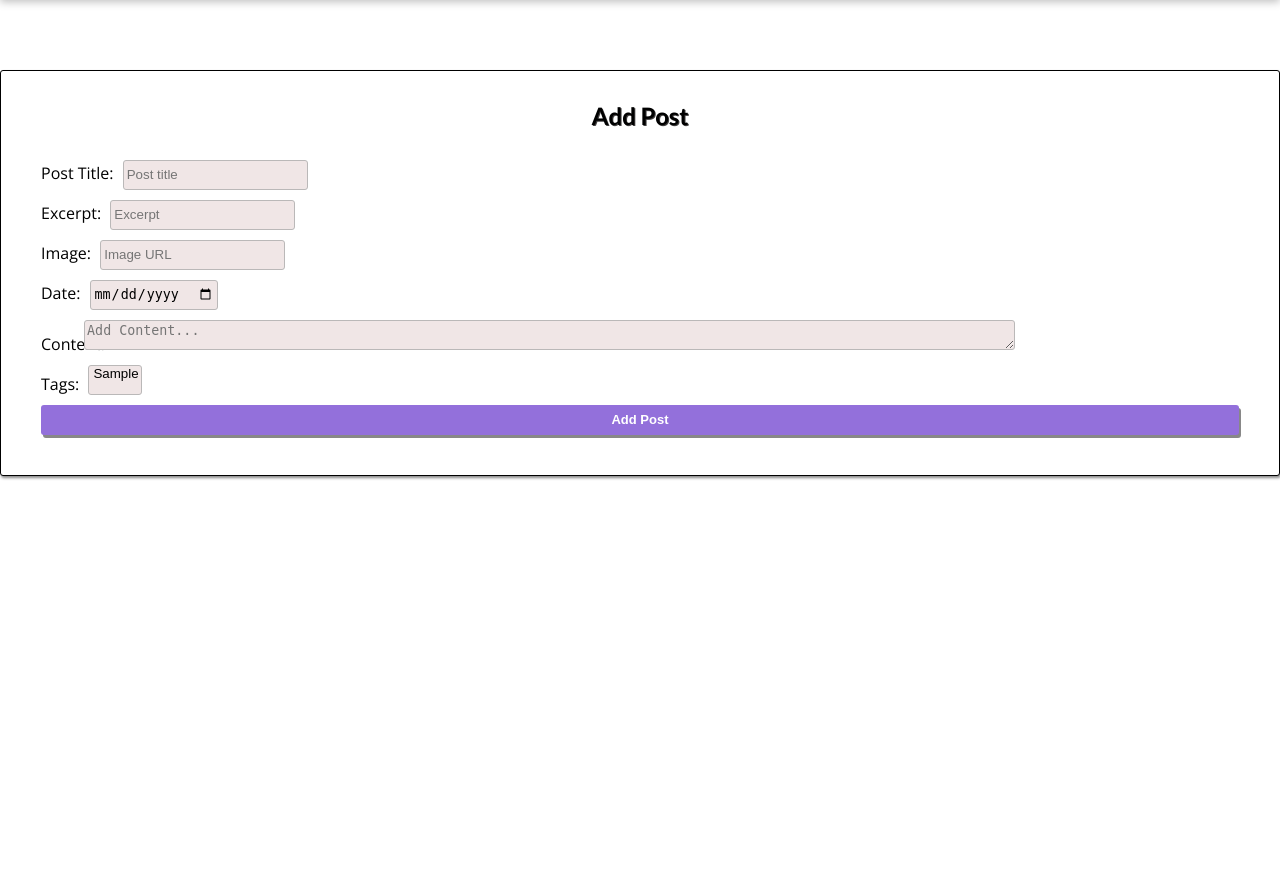
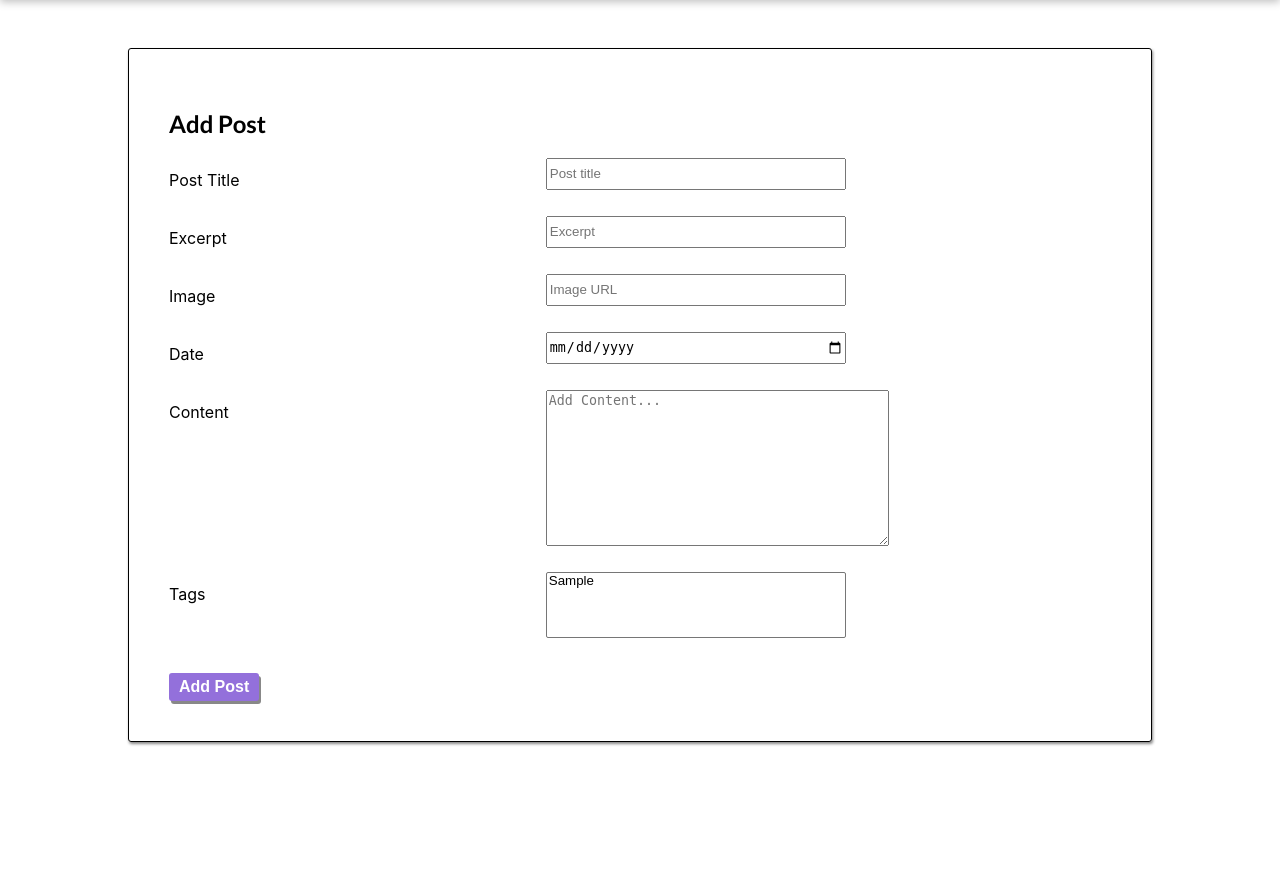
Before and after one commit to midimitrova/Django-Project-Building-A-Baby-Blog, a Django app: page /add-post/ in a window 1280 px wide. Shown: the part 80-950 px from the top of the page. Before the commit the page ends 560 px from the top, so only its background shows below. Run offline with Django 4.2, Linux system fonts and the light colour scheme; a user stored in the database is signed in; tables that the repository leaves empty hold one stand-in row (values such as "Sample post").

Commit message:
Update HTML and CSS files

```diff
--- a/web_project/web_project/blog/static/blog/add-post.css
+++ b/web_project/web_project/blog/static/blog/add-post.css
@@ -1,111 +1,150 @@
 #main-navigation {
-  background-color: #390281;
-  box-shadow: 0 2px 8px rgba(0, 0, 0, 0.25);
+    background-color: #390281;
+    box-shadow: 0 2px 8px rgba(0, 0, 0, 0.25);
 }
 
 
-.edit-delete {
-    margin-top: 150px;
+.add-btn {
+    padding: 5px 10px 5px 10px;
+    border: none;
+    border-radius: 3px;
+    color: white;
+    font-weight: bold;
+    font-size: 16px;
+    cursor: pointer;
+    box-shadow: 2px 3px #888888;
+    z-index: 2;
 }
 
-.login-register-div {
-	margin-top: 13%;
-
+.add-btn {
+    margin-top: 15px;
+    background-color: mediumpurple;
 }
 
 .edit-delete {
-	display: block;
-	background-color: rgb(255, 255, 255);
-	border: 1px solid rgb(156, 152, 152);
-	padding: 40px;
-	margin-bottom: 15px;
-	border-radius: 3px;
-	border: 1px solid;
-	box-shadow: 1px 2px 3px #888888;
+    margin: 10% 10%;
+    font-family: -apple-system, system-ui, "Segoe UI", Roboto, Oxygen, Ubuntu,
+    Cantarell, "Open Sans", "Helvetica Neue", sans-serif;
+    border: 1px solid rgb(156, 152, 152);
+    padding: 40px;
+    border-radius: 3px;
+    border: 1px solid;
+    box-shadow: 1px 2px 3px #888888;
 }
 
 .edit-delete h2 {
-	text-align: center;
-	margin-top: -10px;
-	text-shadow: 1px 1px rgb(65, 63, 63);
+    text-align: inherit;
+    margin-bottom: 20px;
 }
 
-.edit-delete label {
-	display: none;
-}
-
-.edit-delete input, select {
-	background-color: rgb(240, 230, 230);
-	border: 0.1px solid rgb(186, 184, 184);
-	border-radius: 3px;
-	height: 30px;
-	padding-left: 2px;
-	margin-top: 10px;
-}
-
-.edit-delete button {
-	color: white;
-	font-weight: bold;
-	font-size: 13px;
-	border: none;
-	width: 100%;
-	border-radius: 3px;
-	margin-top: 10px;
-	height: 30px;
-    box-shadow: 2px 3px #888888;
+.list-choice {
+    font-family: 'Raleway', sans-serif;
+    width: 300px;
+    margin: 7px auto;
+    position: relative;
     cursor: pointer;
 }
 
-.edit-delete textarea {
-	position: relative !important;
+.list-choice input[type="radio"] {
+    position: absolute;
+    left: -9999px;
 }
 
-.edit-delete a {
-	color: white;
+.list-choice-title {
+    width: 100%;
+    display: block;
+    background: rgb(148, 163, 185);
+    text-align: center;
+    padding: 0.55em 1em;
+    box-sizing: border-box;
+    color: #FFF;
+    text-shadow: 0 1px 0 #CACACA;
+    border-radius: 0.2em;
 }
 
-.edit-photo select {
-
+.list-choice:hover .list-choice-title {
+    border-radius: 0.2em 0.2em 0 0;
 }
 
-.edit-photo label {
-	display: initial !important;
-	margin-top: 12px;
-	margin-right: 5px;
-	white-space: nowrap;
+.list-choice-objects label:nth-last-of-type(1) span {
+    border-radius: 0 0 0.2em 0.2em;
 }
 
-.edit-photo textarea {
-	background-color: rgb(240, 230, 230);
-	border: 0.1px solid rgb(186, 184, 184);
-	border-radius: 3px;
-	height: 30px;
-	width: 77.7%;
-	margin-left: -30px;
-	padding-left: 2px;
-	margin-top: 10px;
+.list-choice input[type="radio"] + span {
+    color: #FFF;
+    background: rgb(124, 122, 122);
+    padding: 0.55em 1em;
+    display: block;
+    text-align: center;
+    box-sizing: border-box;
+    cursor: pointer;
+    width: 100%;
 }
 
-.edit-photo input {
-	padding: 3px;
+.list-choice-objects {
+    position: absolute;
+    top: 0;
+    padding-top: 2.1em;
+    box-sizing: border-box;
+    width: 100%;
+    overflow: hidden;
+    max-height: 0;
+    transition: all 250ms ease;
 }
 
-.edit-photo p {
-	display: flex;
+.list-choice:hover .list-choice-objects input[type="radio"] + span {
+    position: relative;
+    top: 0;
+    transition: all 250ms ease-in-out;
 }
 
-.delete-btn {
-	background-color: rgb(255, 0, 0);
+.list-choice:hover input[type="radio"] + span:hover {
+    background: rgb(148, 163, 185);
 }
 
-.edit-btn {
-	background-color: rgb(0, 102, 255);
+.list-choice:hover input[type="radio"]:checked + span:hover {
+    background: rgb(52, 115, 209);
 }
 
-.add-btn {
-	background-color: mediumpurple;
+.list-choice input[type="radio"]:checked + span {
+    background: rgb(148, 163, 185);
+    position: absolute;
+    top: 0em;
+    border-radius: 0.2em;
 }
 
-.edit-delete button:hover {
-    box-shadow: none;
+.list-choice:hover input[type="radio"]:checked + span {
+    border-radius: 0;
 }
+
+.list-choice:hover .list-choice-objects label:nth-last-of-type(1) input[type="radio"]:checked + span {
+    border-radius: 0 0 0.2em 0.2em;
+}
+
+.list-choice:hover .list-choice-objects {
+    max-height: 540px;
+}
+
+label {
+    width: 100px;
+}
+
+.edit-photo input, select, .edit-photo textarea, .label-input input {
+    width: 300px !important;
+}
+
+.label-input {
+    display: flex;
+    margin-top: -10px;
+}
+
+.label-input:first-of-type {
+    margin-top: 10px;
+}
+
+.label-input label {
+    display: initial !important;
+    width: 40%;
+    margin-top: 12px;
+    text-align: left;
+}
--- a/web_project/web_project/blog/static/blog/post-detail.css
+++ b/web_project/web_project/blog/static/blog/post-detail.css
@@ -21,8 +21,8 @@
 
 #summary h2 {
   color: white;
-  font-size: 4.5rem;
-  margin-bottom: 0.25rem;
+  font-size: 3rem;
+  margin-bottom: 1rem;
 }
 
 #summary article {
--- a/web_project/web_project/blog/templates/blog/add-post.html
+++ b/web_project/web_project/blog/templates/blog/add-post.html
@@ -13,17 +13,39 @@
 
 
 
-    <div class="edit-delete edit-photo">
+    <div class="edit-delete">
         <h2>Add Post</h2>
-
         <form action="{% url 'add-post' %}" method="post">
-            {% csrf_token %}
-            {{ form.as_div }}
+            {% for field in form %}
+                <p class="error"> {{ field.errors }} </p>
+                <div class="label-input">
+                    <label>{{ field.label }}</label>
+                    {% if not field.label == "Tags:" %}
+                        {{ field }}
+                    {% else %}
+                        <div class="list-choice">
+                            <div class="list-choice-title">Tags</div>
+                            <div class="list-choice-objects">
+                                {% for type, value in form.fields.tags.choices %}
+                                    <label>
+                                        <input type="radio" value="{{ value }}" name="tags"
+                                                {% if form.tags.value == value %}
+                                               checked
+                                                {% endif %}/>
+                                        <span>{{ value }}</span>
+                                    </label>
+                                {% endfor %}
+                            </div>
+                        </div>
+                    {% endif %}
+                </div>
+                <br>
+            {% endfor %}
 
 
 
             <button class="add-btn" type="submit">Add Post</button>
-
+            {% csrf_token %}
         </form>
 
 
```
Also changed, not shown: web_project/web_project/accounts/static/accounts/login-page.css (+8 -2 lines), web_project/web_project/accounts/static/accounts/profile-delete.css (+0 -116 lines), web_project/web_project/accounts/static/accounts/profile-edit.css (+29 -49 lines), web_project/web_project/settings.py (+5 -3 lines).
